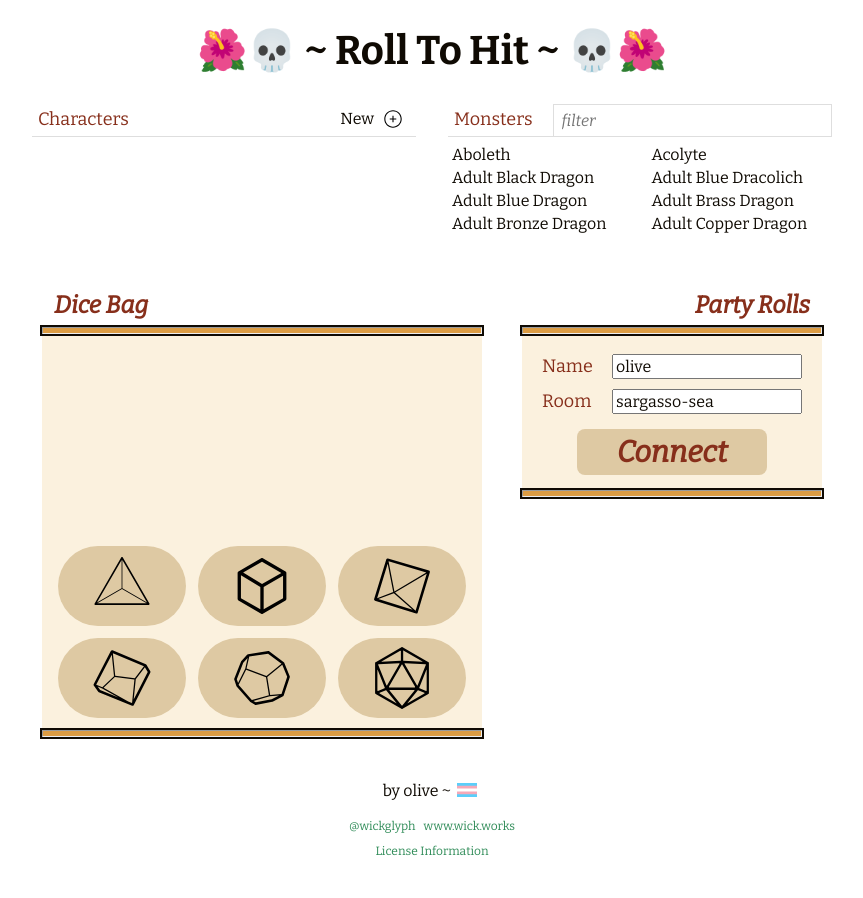
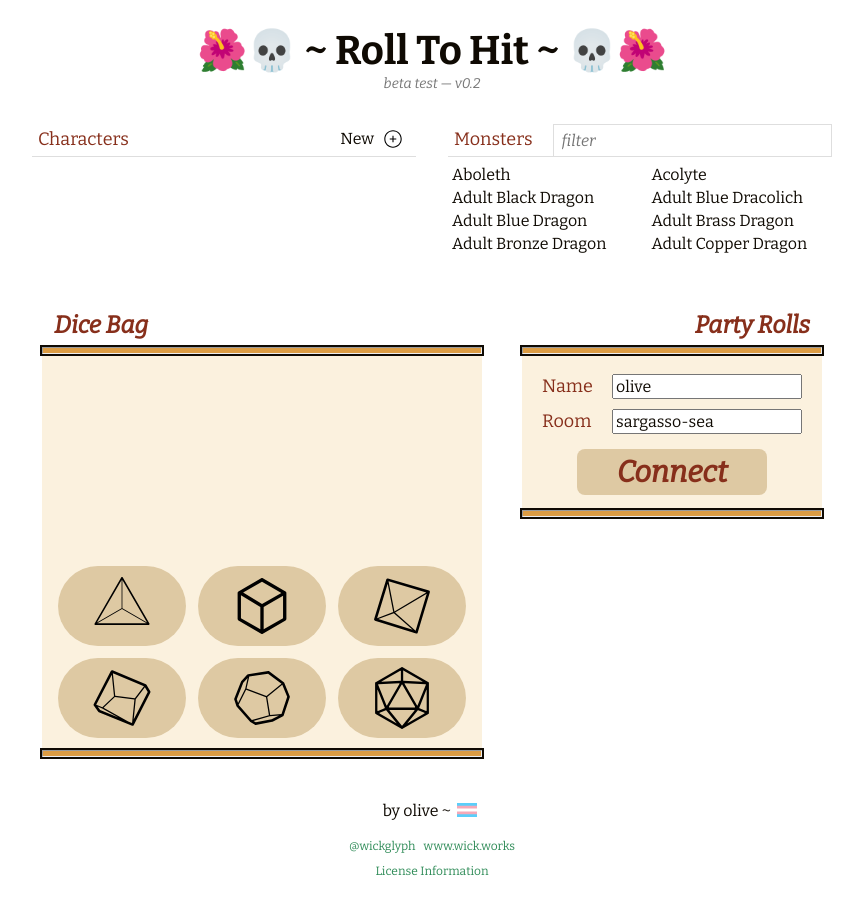
Before and after one commit to wickworks/witchdice, a React (Create React App) app: page / in a window 1280 px wide. Shown: the whole page, without its empty margins (208-1071 px from the left). Built offline with nearby package versions, Linux system fonts and the light colour scheme.

Commit message:
add beta test label

```diff
--- a/src/App.js
+++ b/src/App.js
@@ -1,11 +1,15 @@
 import React from 'react';
 import './App.scss';
 import Main from './components/Main.jsx';
+import { CURRENT_VERSION } from './data.js';
 
 function App() {
   return (
     <div className="App">
       <h1>🌺💀 ~ Roll To Hit ~ 💀🌺</h1>
+      <div className='beta-label'>
+        beta test — v{CURRENT_VERSION}
+      </div>
 
       <Main />
 
--- a/src/App.scss
+++ b/src/App.scss
@@ -10,7 +10,18 @@
   align-items: center;
   justify-content: center;
 
-  h1 { @include text_h1; }
+  h1 {
+    @include text_h1;
+    margin-bottom: 0;
+  }
+
+  .beta-label {
+    text-align: center;
+    font-style: italic;
+    margin-bottom: 30px;
+    color: $grey_mid;
+    font-size: 14px;
+  }
 
   a {
     color: seagreen;
--- a/src/components/Main.scss
+++ b/src/components/Main.scss
@@ -1,3 +1,5 @@
+@import '../fonts';
+
 
 .Main {
 
```
